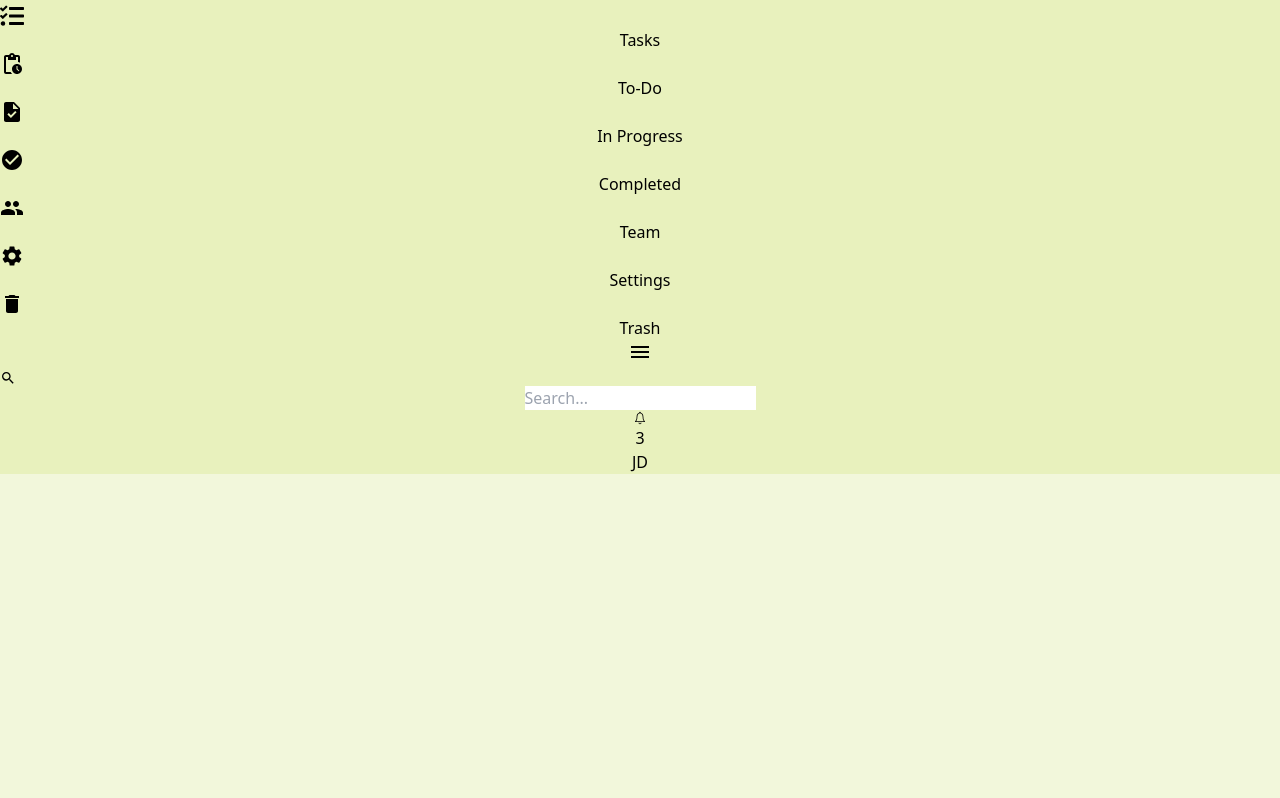
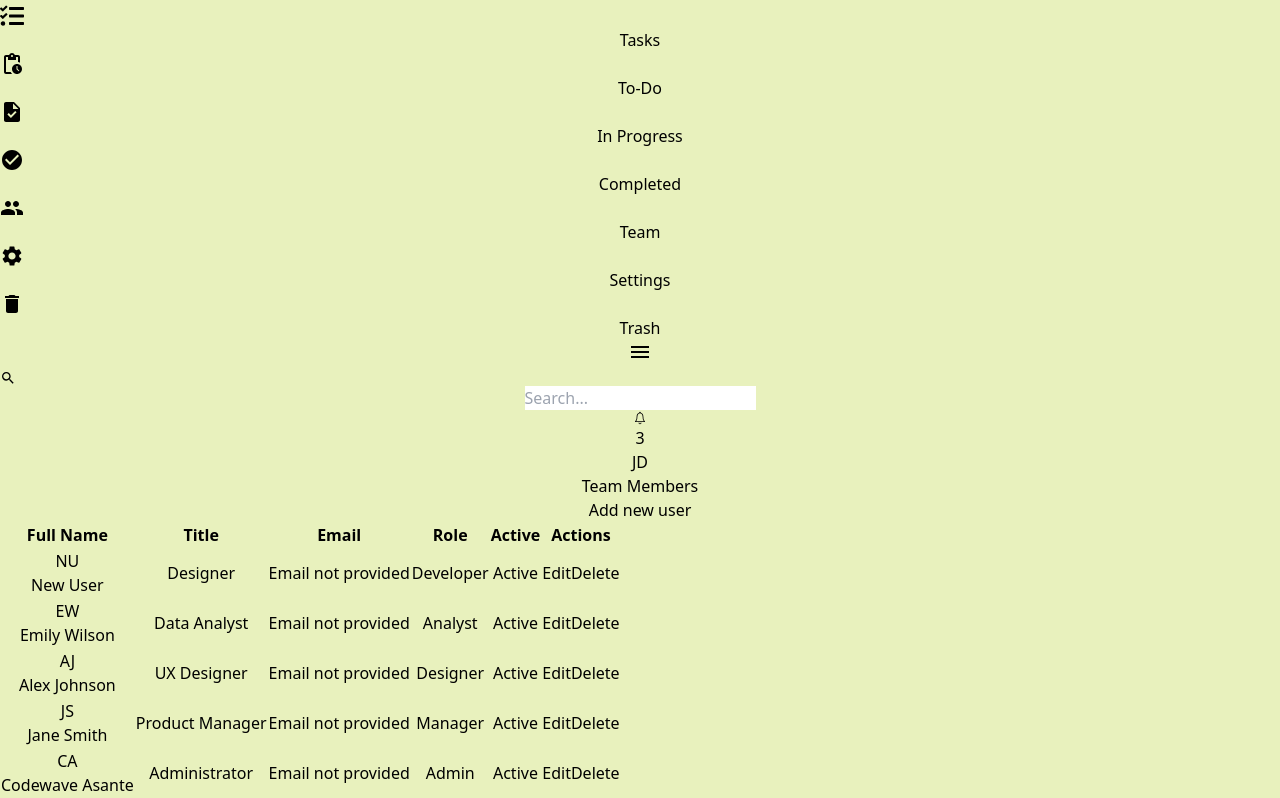
Before and after one commit to sajal-123/TaskMe, a React (Vite) app in the folder TaskOne/: page /team in a window 1280 px wide. Shown: the part 548-1346 px from the top of the page. Before the commit the page ends 1022 px from the top, so only its background shows below. Built offline with nearby package versions, Linux system fonts and the light colour scheme.

Commit message:
"add User"

```diff
--- a/TaskOne/src/pages/Trashed.tsx
+++ b/TaskOne/src/pages/Trashed.tsx
@@ -1,8 +1,48 @@
-import React from 'react'
+import clsx from "clsx";
+import React, { useState } from "react";
+import {
+  MdDelete,
+  MdKeyboardArrowDown,
+  MdKeyboardArrowUp,
+  MdKeyboardDoubleArrowUp,
+  MdOutlineRestore,
+} from "react-icons/md";
+import { tasks } from "../assets/data";
+import Title from "../components/Title";
+import Button from "../components/Button";
+import { PRIOTITYSTYELS, TASK_TYPES } from "../utils";
+import AddUser from "..//components/";
 
-function Trashed() {
+const ICONS = {
+  high: <MdKeyboardDoubleArrowUp />,
+  medium: <MdKeyboardArrowUp />,
+  low: <MdKeyboardArrowDown />,
+};
+
+
+const Trashed = () => {
+  const [openDialog, setOpenDialog] = useState(false);
+  const [open, setOpen] = useState(false);
+  const [msg, setMsg] = useState(null);
+  const [type, setType] = useState("delete");
+  const [selected, setSelected] = useState("");
+
+
+  const TableHeader = () => (
+    <thead className='border-b border-gray-300'>
+      <tr className='text-black  text-left'>
+        <th className='py-2'>Task Title</th>
+        <th className='py-2'>Priority</th>
+        <th className='py-2'>Stage</th>
+        <th className='py-2 line-clamp-1'>Modified On</th>
+      </tr>
+    </thead>
+  );
+
+
   return (
     <div>
+      TTrashed
 
     </div>
   )
--- a/TaskOne/src/pages/Users.tsx
+++ b/TaskOne/src/pages/Users.tsx
@@ -1,11 +1,108 @@
-import React from 'react'
+import React, { useState } from "react";
+import Title from "../components/Title";
+import Button from "../components/Button";
+import { IoMdAdd } from "react-icons/io";
+import { summary } from "../assets/data";
+import { getInitials } from "../utils";
+import clsx from "clsx";
+import { UserType } from "../utils/Constants";
 
-function Users() {
+const Users = () => {
+  const [openDialog, setOpenDialog] = useState(false);
+  const [open, setOpen] = useState(false);
+  const [selected, setSelected] = useState<UserType | null>(null);
+
+  const deleteClick = (id: string) => {
+    setSelected(id);
+    setOpenDialog(true);
+  };
+
+  const editClick = (user: UserType) => {
+    setSelected(user);
+    setOpen(true);
+  };
+
+  const TableHeader = () => (
+    <thead className="border-b border-gray-300">
+      <tr className="text-black text-center">
+        <th className="py-2">Full Name</th>
+        <th className="py-2">Title</th>
+        <th className="py-2">Email</th>
+        <th className="py-2">Role</th>
+        <th className="py-2">Active</th>
+        <th className="py-2">Actions</th>
+      </tr>
+    </thead>
+  );
+
+  const TableRow = ({ user }: { user: UserType }) => (
+    <tr className="border-b border-gray-200 text-gray-600 hover:bg-gray-400/10">
+      <td className="p-2">
+        <div className="flex items-center gap-3">
+          <div className="w-9 h-9 rounded-full text-white flex items-center justify-center text-sm bg-blue-700">
+            <span className="text-xs md:text-sm text-center">
+              {getInitials(user.name)}
+            </span>
+          </div>
+          {user.name}
+        </div>
+      </td>
+      <td className="p-2">{user.title}</td>
+      <td className="p-2">{user.email || "Email not provided"}</td>
+      <td className="p-2">{user.role}</td>
+      <td>
+        <button
+          className={clsx(
+            "w-fit px-4 py-1 rounded-full",
+            user.isActive ? "bg-blue-200" : "bg-yellow-100"
+          )}
+        >
+          {user.isActive ? "Active" : "Disabled"}
+        </button>
+      </td>
+      <td className="p-2 flex gap-4 justify-end">
+        <Button
+          className="text-blue-600 hover:text-blue-500 font-semibold sm:px-0"
+          label="Edit"
+          type="button"
+          onClick={() => editClick(user)}
+        />
+        <Button
+          className="text-red-700 hover:text-red-500 font-semibold sm:px-0"
+          label="Delete"
+          type="button"
+          onClick={() => deleteClick(user._id)}
+        />
+      </td>
+    </tr>
+  );
+
   return (
-    <div>
+    <div className="w-full md:px-1 px-0 mb-6">
+      <div className="w-full flex justify-between items-center mb-8">
+        <Title title="Team Members" />
+        <Button
+          onClick={() => setOpen(true)}
+          label="Add new user"
+          className="flex flex-row-reverse gap-1 items-center bg-blue-600 text-white rounded-md py-2 2xl:py-2.5"
+        />
+      </div>
+      {summary && summary.users.length > 0 ? (
+        <div className="overflow-x-auto">
+          <table className="min-w-full bg-white rounded-lg px-2 border-collapse">
+            <TableHeader />
+            <tbody>
+              {summary.users.map((user) => (
+                <TableRow key={user._id} user={user} />
+              ))}
+            </tbody>
+          </table>
+        </div>
+      ) : (
+        <p className="text-gray-500 text-center">No users found.</p>
+      )}
+    </div>
+  );
+};
 
-    </div>
-  )
-}
-
-export default Users
+export default Users;
--- a/TaskOne/src/utils/Constants.tsx
+++ b/TaskOne/src/utils/Constants.tsx
@@ -94,6 +94,16 @@ export interface TeamMember {
   email: string;
 }
 
+export interface UserType {
+    _id: string; // Unique identifier for the user, typically an ObjectId
+    name: string; // Name of the user
+    title: string; // Job title
+    role: string; // User role (e.g., Admin, Developer)
+    isActive: boolean; // Whether the user is active or not
+    createdAt: string; // ISO date string representing when the user was created
+  }
+
+
 export interface SubTask {
   _id: string;
   title: string;
```
